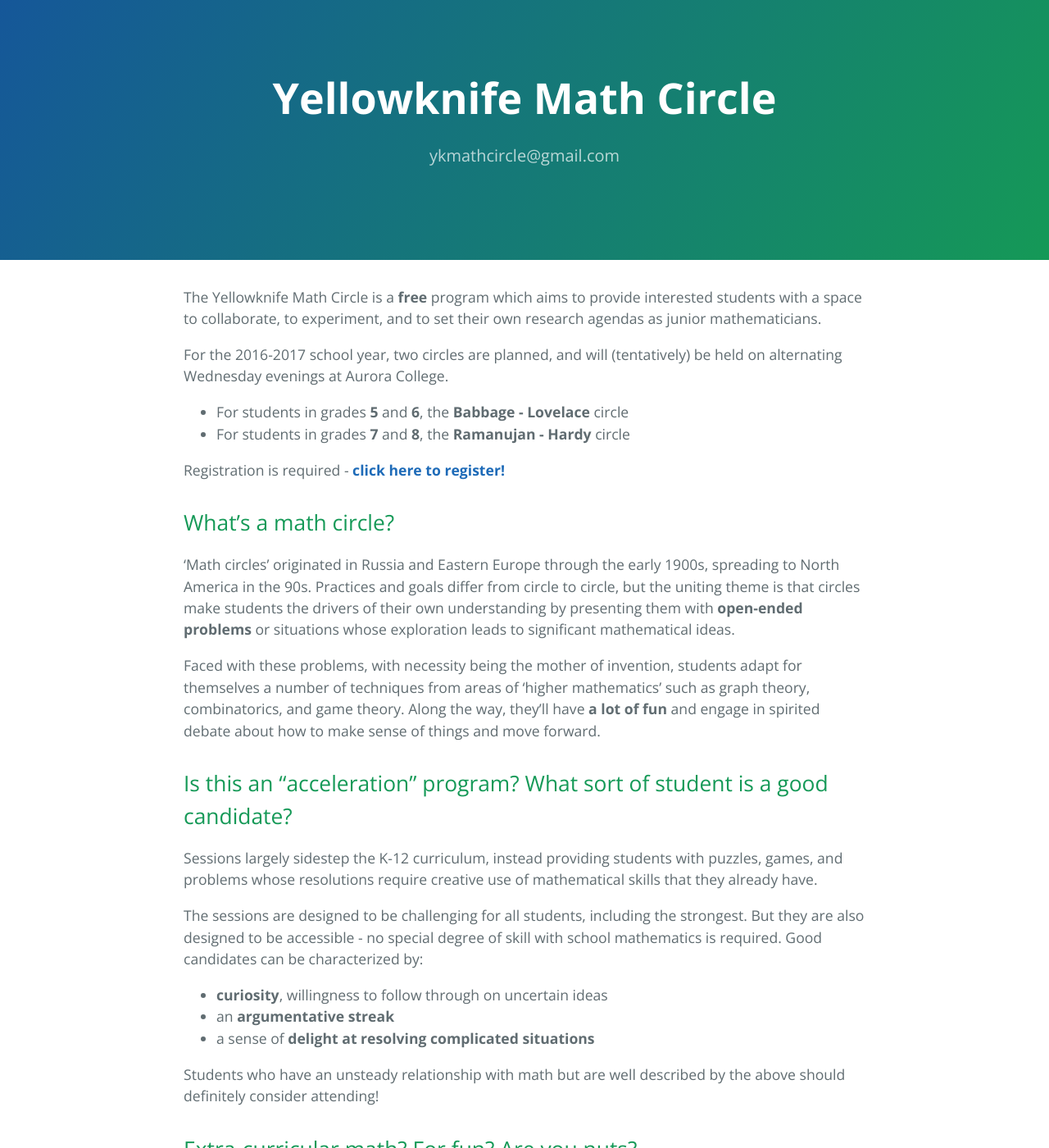
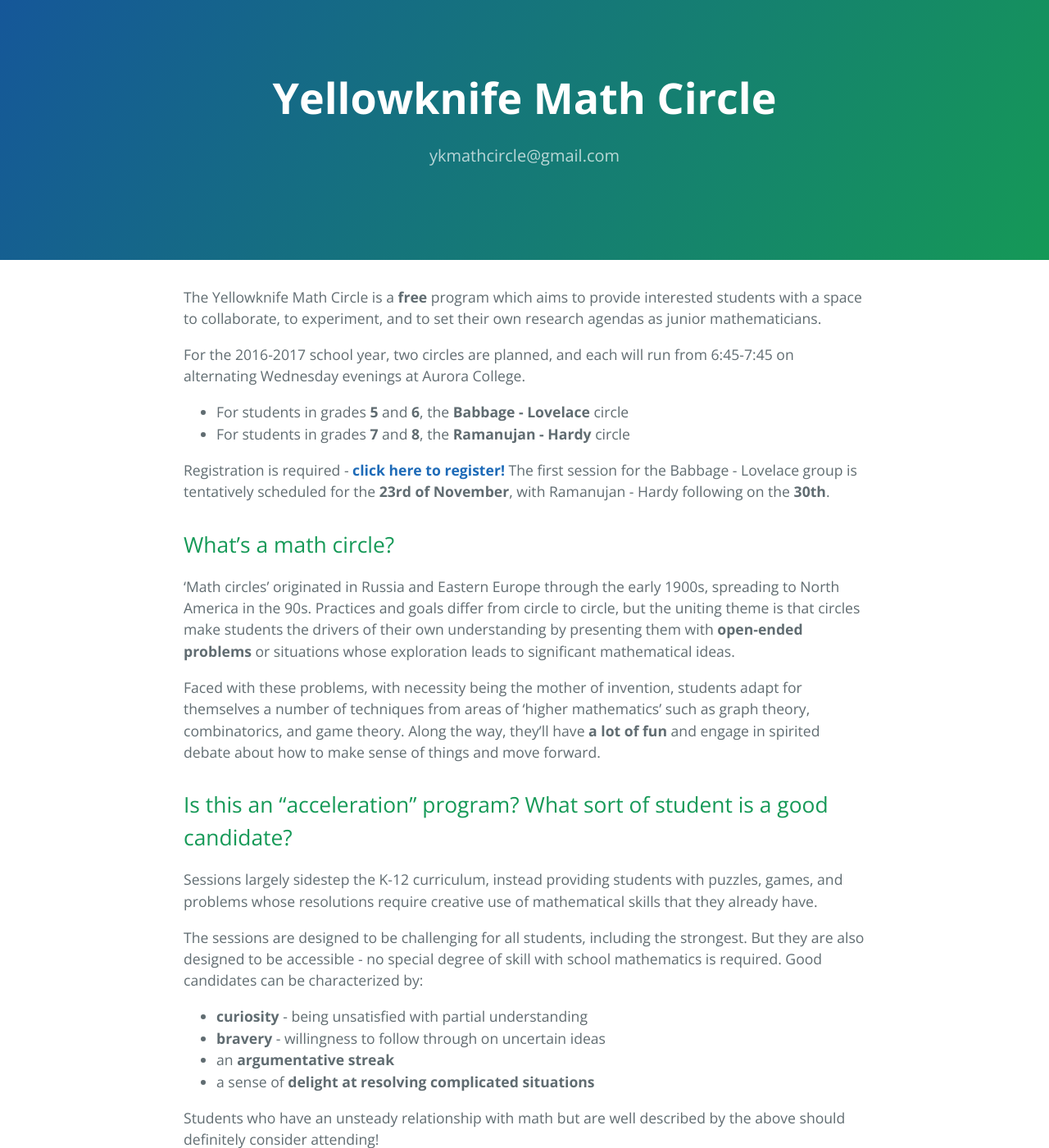
Before and after one commit to ykmathcircle/ykmathcircle.github.io, a Jekyll site: the page built from index.md, in a window 1280 px wide and 1400 px high. Shown: the whole window at 82% size. Built offline with Jekyll 4.4.1, drawn with Linux system fonts in a browser that asks for light colours.

Commit message:
Add start date / time of day. Add BRAVERY.

```diff
--- a/index.md
+++ b/index.md
@@ -5,12 +5,12 @@
 
 The Yellowknife Math Circle is a **free** program which aims to provide interested students with a space to collaborate, to experiment, and to set their own research agendas as junior mathematicians.
 
-For the 2016-2017 school year, two circles are planned, and will (tentatively) be held on alternating Wednesday evenings at Aurora College.
+For the 2016-2017 school year, two circles are planned, and each will run from 6:45-7:45 on alternating Wednesday evenings at Aurora College.
 
 - For students in grades **5** and **6**, the **Babbage - Lovelace** circle
 - For students in grades **7** and **8**, the **Ramanujan - Hardy** circle
 
-Registration is required - [**click here to register!**](https://docs.google.com/forms/d/e/1FAIpQLSdAx7LJAsiz9h9iaMd6qEjxLAkT-jWIaopFh-vJeuaPbDeGDg/viewform)
+Registration is required - [**click here to register!**](https://docs.google.com/forms/d/e/1FAIpQLSdAx7LJAsiz9h9iaMd6qEjxLAkT-jWIaopFh-vJeuaPbDeGDg/viewform) The first session for the Babbage - Lovelace group is tentatively scheduled for the **23rd of November**, with Ramanujan - Hardy following on the **30th**.
 
 ## What's a math circle?
 
@@ -24,7 +24,8 @@
 
 The sessions are designed to be challenging for all students, including the strongest. But they are also designed to be accessible - no special degree of skill with school mathematics is required. Good candidates can be characterized by:
 
-* **curiosity**, willingness to follow through on uncertain ideas
+* **curiosity** - being unsatisfied with partial understanding
+* **bravery** - willingness to follow through on uncertain ideas
 * an **argumentative streak**
 * a sense of **delight at resolving complicated situations**
 
```
